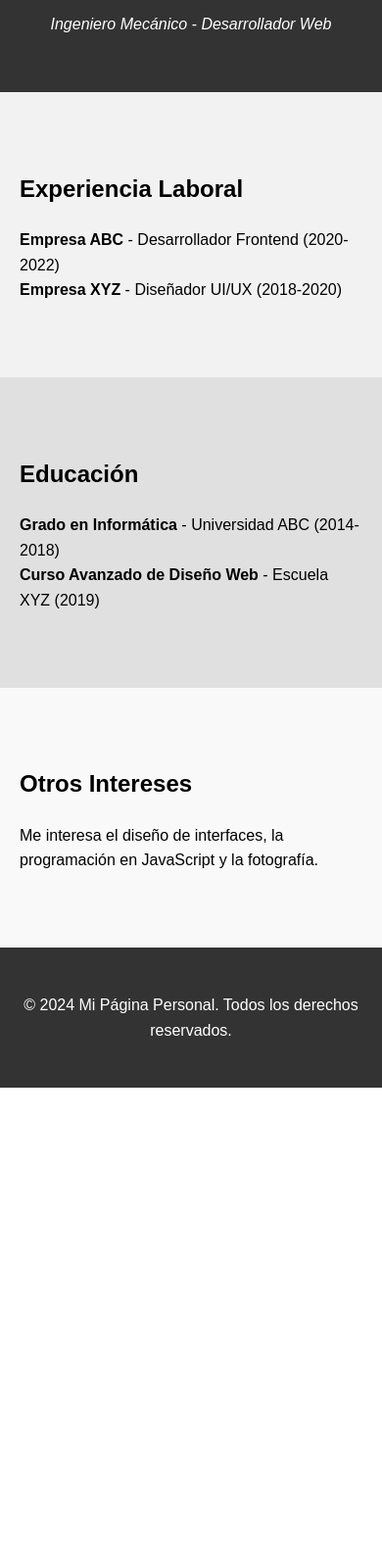
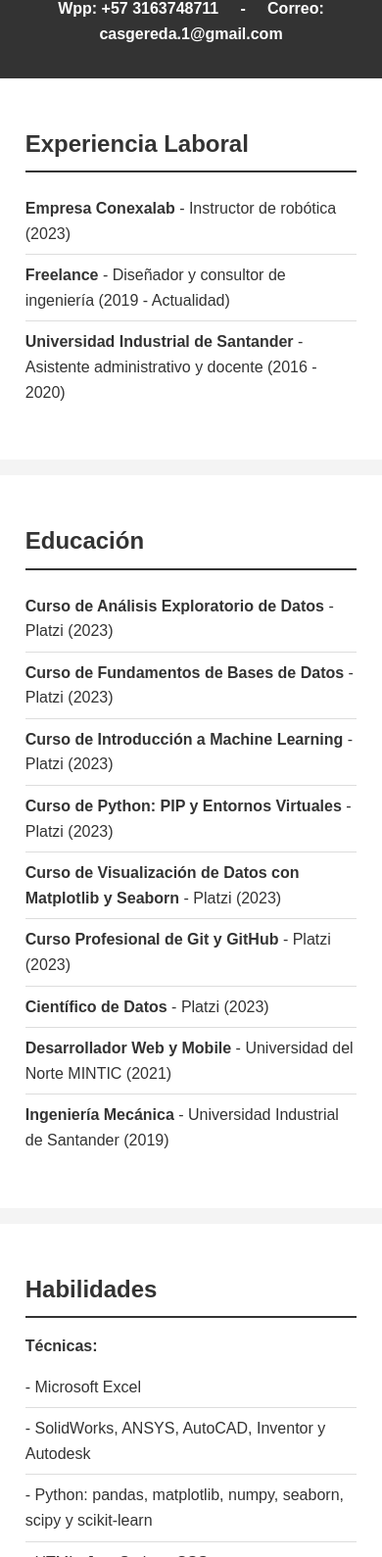
Before and after one commit to andressantage/blog, a plain HTML site: page index.html in a window 390 px wide. Shown: the part 146-1735 px from the top of the page at 98% size. Before the commit the page ends 1256 px from the top, so only its background shows below. Drawn offline with Linux system fonts and the light colour scheme; a script that the page names is missing.

Commit message:
Add files via upload

```diff
--- a/index.html
+++ b/index.html
@@ -3,7 +3,7 @@
 <head>
     <meta charset="UTF-8">
     <meta name="viewport" content="width=device-width, initial-scale=1.0">
-    <title>Cesar Santana</title>
+    <title>César Santana</title>
     <link rel="stylesheet" href="styles.css">
 </head>
 <body>
@@ -11,6 +11,7 @@
         <div class="container">
             <h1>César Andrés Santana Gereda</h1>
             <p>Ingeniero Mecánico - Desarrollador Web</p>
+            <p>Wpp: +57 3163748711 &nbsp &nbsp - &nbsp &nbsp  Correo: casgereda.1@gmail.com</p>
         </div>
     </header>
 
@@ -18,8 +19,9 @@
         <div class="container">
             <h2>Experiencia Laboral</h2>
             <ul>
-                <li><strong>Empresa ABC</strong> - Desarrollador Frontend (2020-2022)</li>
-                <li><strong>Empresa XYZ</strong> - Diseñador UI/UX (2018-2020)</li>
+                <li><strong>Empresa Conexalab</strong> - Instructor de robótica (2023)</li>
+                <li><strong>Freelance</strong> - Diseñador y consultor de ingeniería (2019 - Actualidad)</li>
+                <li><strong>Universidad Industrial de Santander</strong> - Asistente administrativo y docente (2016 - 2020)</li>
             </ul>
         </div>
     </section>
@@ -28,16 +30,73 @@
         <div class="container">
             <h2>Educación</h2>
             <ul>
-                <li><strong>Grado en Informática</strong> - Universidad ABC (2014-2018)</li>
-                <li><strong>Curso Avanzado de Diseño Web</strong> - Escuela XYZ (2019)</li>
+                <li><strong>Curso de Análisis Exploratorio de Datos</strong> - Platzi (2023)</li>
+                <li><strong>Curso de Fundamentos de Bases de Datos</strong> - Platzi (2023)</li>
+                <li><strong>Curso de Introducción a Machine Learning</strong> - Platzi (2023)</li>
+                <li><strong>Curso de Python: PIP y Entornos Virtuales</strong> - Platzi (2023)</li>
+                <li><strong>Curso de Visualización de Datos con Matplotlib y Seaborn</strong> - Platzi (2023)</li>
+                <li><strong>Curso Profesional de Git y GitHub</strong> - Platzi (2023)</li>
+                <li><strong>Científico de Datos</strong> - Platzi (2023)</li>
+                <li><strong>Desarrollador Web y Mobile</strong> - Universidad del Norte MINTIC (2021)</li>
+                <li><strong>Ingeniería Mecánica</strong> - Universidad Industrial de Santander (2019)</li>
             </ul>
         </div>
+    </section>
+
+    <section id="habilidades">
+        <div class="container">
+            <h2>Habilidades</h2>
+            <h3>Técnicas:</h3>
+            <ul>
+                <li>- Microsoft Excel</li>
+                <li>- SolidWorks, ANSYS, AutoCAD, Inventor y Autodesk</li>
+                <li>- Python: pandas, matplotlib, numpy, seaborn, scipy y scikit-learn</li>
+                <li>- HTML, JavaScript y CSS</li>
+                <li>- Bases de datos: MySQL, PostgreSQL y MongoDB</li>
+                <li>- PHP</li>
+                <li>- React.js</li>
+                <li>- Node.js</li>
+                <li>- Flutter</li>
+            </ul>
+            <h3>Blandas:</h3>
+            <ul>
+                <li>- Trabajo en equipo</li>
+                <li>- Visión de negocio</li>
+                <li>- Capacidad para trabajar bajo presión</li>
+                <li>- Proactividad</li>
+                <li>- Autodidacta</li>
+                <li>- Disciplina</li>
+                <li>- Creatividad e innovación</li>
+                <li>- Asertividad</li>
+            </ul>
+        </div>
+    </section>
+
+    <section id="idiomas">
+        <div class="container">
+            <h2>Idiomas</h2>
+            <ul>
+                <li>Inglés: Nivel A2</li>
+                <li>Español: Nativo</li>
+            </ul>
+        </div>
+    </section>
+
+    <section id="proyectyos">
+        <div class="container">
+            <h2>Proyectos realizados</h2>
+            <li><strong>Red social</strong>- Lired</li>
+            <li><strong>Api de imagenes</strong> - Apinux</li>
+            <li><strong>Plataforma de vocabulario para ingles personalizada.</strong>- Fabio</li>
+            <li>Desarrollo de un VTH, centrifugadora de miel y domo geódesico</li>
+            <li>Analisis de datos para un sistema agroforestal de Cacao para captura de carbono.</li>
+       </div>
     </section>
 
     <section id="intereses">
         <div class="container">
             <h2>Otros Intereses</h2>
-            <p>Me interesa el diseño de interfaces, la programación en JavaScript y la fotografía.</p>
+            <p>Me interesa el diseño de interfaces, la programación en JavaScript y Python, practicar running, leer libros y salir con amigos.</p>
         </div>
     </section>
 
--- a/styles.css
+++ b/styles.css
@@ -1,59 +1,101 @@
-/* Estilos generales */
+/* General Reset */
+* {
+    margin: 0;
+    padding: 0;
+    box-sizing: border-box;
+}
 
 body {
     font-family: Arial, sans-serif;
     line-height: 1.6;
-    margin: 0;
-    padding: 0;
-}
-
-.container {
-    max-width: 960px;
-    margin: 0 auto;
-    padding: 20px;
+    color: #333;
+    background-color: #f4f4f4;
 }
 
 header {
-    background-color: #333;
+    background: #333;
     color: #fff;
+    padding: 1rem 0;
     text-align: center;
-    padding: 20px 0;
 }
 
 header h1 {
+    margin-bottom: 0.5rem;
+}
+
+header p {
+    margin: 0;
+    font-weight: bold;
+}
+
+/* Container */
+.container {
+    width: 80%;
+    max-width: 1200px;
+    margin: 0 auto;
+    padding: 1rem;
+}
+
+/* Sections */
+section {
+    padding: 2rem 0;
+    background: #fff;
+    margin-bottom: 1rem;
+}
+
+section h2 {
+    border-bottom: 2px solid #333;
+    padding-bottom: 0.5rem;
+    margin-bottom: 1rem;
+}
+
+section ul {
+    list-style: none;
+}
+
+section ul li {
+    padding: 0.5rem 0;
+    border-bottom: 1px solid #ddd;
+}
+
+section ul li:last-child {
+    border-bottom: none;
+}
+
+h3 {
+    margin-top: 1rem;
+    margin-bottom: 0.5rem;
+    font-size: 1.2rem;
+    color: #333;
+}
+
+/* Footer */
+footer {
+    background: #333;
+    color: #fff;
+    padding: 1rem 0;
+    text-align: center;
+}
+
+footer p {
     margin: 0;
 }
 
-header p {
-    font-style: italic;
+/* Responsive Design */
+@media (max-width: 768px) {
+    .container {
+        width: 95%;
     }
 
-section {
-    padding: 40px 0;
+    header h1 {
+        font-size: 1.5rem;
     }
 
-ul {
-    list-style-type: none;
-    padding: 0;
+    section h2 {
+        font-size: 1.5rem;
     }
 
-footer {
-    background-color: #333;
-    color: #fff;
-    text-align: center;
-    padding: 10px 0;
+    h3 {
+        font-size: 1rem;
     }
-
-/* Estilos específicos para secciones */
-
-#experiencia {
-    background-color: #f2f2f2;
 }
-
-#estudios {
-    background-color: #e0e0e0;
-}
-
-#intereses {
-    background-color: #f9f9f9;
-}
```
Lines whose indentation alone changed are shown as unchanged.
